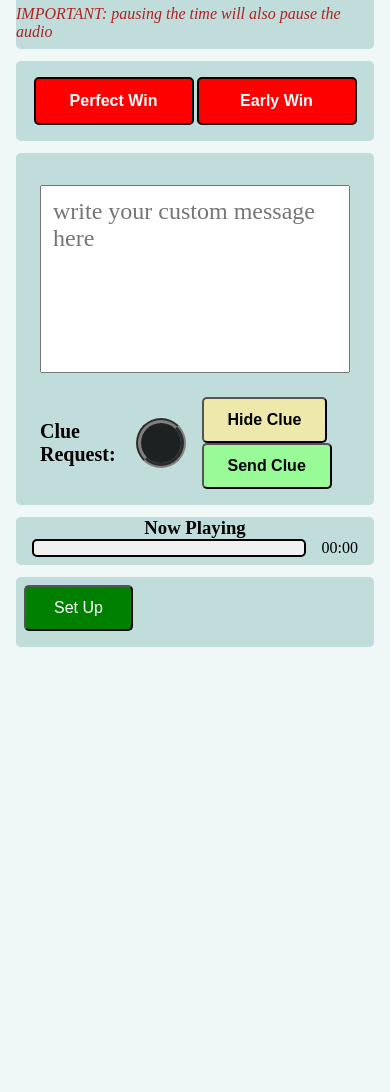
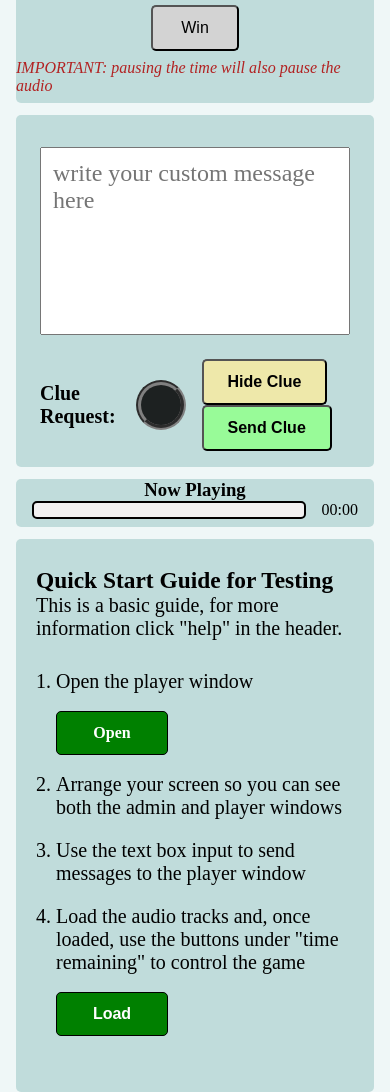
Before and after one commit to ollieChurch/escapeRadio, a plain HTML site: page index.html in a window 390 px wide. Shown: the part 304-1396 px from the top of the page. Before the commit the page ends 951 px from the top, so only its background shows below. Drawn offline with nearby package versions, Linux system fonts and the light colour scheme.

Commit message:
simplifies ending and adds quick start guide

```diff
--- a/css/admin.css
+++ b/css/admin.css
@@ -38,8 +38,7 @@ main {
         'play clue'
         'play time'
         'play time'
-        'play time'
-        'play stop';
+        'play time';
     max-width: 1500px;
     margin: 0 auto;
     padding: 0 1em;
@@ -244,6 +243,19 @@ button {
 
 /* ===== CONTROLS ===== */
 
+#setUp-container {
+    padding: 1em;
+    font-size: 1.25rem;
+}
+
+#setUp-container ol {
+    padding-left: 1em;
+}
+
+#setUp-container li {
+    padding: .5em 0;
+}
+
 .controls-container {
     display: flex;
     flex-direction: column;
@@ -265,46 +277,28 @@ button {
     background: lightgray;
 }
 
-#controls-setUp {
+.setUp-btn {
+    display: inline-block;
+    text-align: center;
+    border: 1px solid black;
+    border-radius: 5px;
 	background: green;
     color: white;
+    width: 7em;
+    padding: 0.75em 0;
+    margin: .5em 0;
+    text-decoration: none;
+    font-weight: bolder;
+}
+
+.setUp-btn:hover,
+.setUp-btn:focus {
+    background: palegoldenrod;
+    color: black;
 }
 
 .controls-note {
     color: firebrick;
-}
-
-/* ===== ENDING ===== */
-
-.ending-container {
-    grid-area: stop;
-    display: flex;
-    justify-content: space-around;
-    align-items: center;
-    background-size: cover;
-    width: 100%;
-    padding: 1em;
-}
-
-.button-ending {
-    height: 3em;
-    width: 10em;
-    background-color: red;
-    border: 2px solid black;
-    color: white;
-    font-size: 1rem;
-    font-weight: bold;
-}
-
-#button-ending-play {
-    background-color: palegoldenrod;
-    background-image: url(../images/hazard-background.jpg);
-    background-size: cover;
-    background-blend-mode:color;
-    width: 100%;
-    padding: .25em 0;
-    font-weight: bold;
-    font-size: 1.5rem;
 }
 
 /* ===== ENDING POP-UP ===== */
@@ -356,7 +350,6 @@ button {
         grid-auto-rows: unset;
         grid-template-areas:
         'time'
-        'stop'
         'clue'
         'trac'
         'play';
--- a/index.html
+++ b/index.html
@@ -16,7 +16,19 @@
 
         <main>
             <div class="container" id="playlist-container">
-                <button class="button-controls" id="controls-setUp">Set Up</button>
+                <div id='setUp-container'>
+                    <h3>Quick Start Guide for Testing</h3>
+                    <p>This is a basic guide, for more information click "help" in the header.</p>
+                    <ol>
+                        <li>Open the player window</li>
+                        <a class="button-controls setUp-btn" href="https://escaperadio.netlify.app/player" target="_blank">Open</a>
+                        <li>Arrange your screen so you can see both the admin and player windows</li>
+                        <li>Use the text box input to send messages to the player window</li>
+                        <li>Load the audio tracks and, once loaded, use the buttons under "time remaining" to control the game</li>
+                        <button class="button-controls setUp-btn" id="controls-setUp">Load</button>
+                    </ol>
+
+                </div>
             </div>
 
             <div class="container" id="clue-container">
@@ -66,14 +78,10 @@
                         <button class="button-controls" id="controls-play">Play</button>
                         <button class="button-controls" id="controls-pause">Pause</button>
                         <button class="button-controls" id="controls-reset">Reset</button>
+                        <button class="button-controls" id="button-ending-perfectWin">Win</button>
                     </div>
                     <p class="controls-note"><em>IMPORTANT: pausing the time will also pause the audio</em></p>
                 </div>
-            </div>
-
-            <div class="container ending-container">
-                    <button class="button-ending" id="button-ending-perfectWin">Perfect Win</button>
-                    <button class="button-ending" id="button-ending-earlyWin">Early Win</button>
             </div>
         </main>
 
--- a/js/radio.js
+++ b/js/radio.js
@@ -12,22 +12,18 @@ let gameOver
 const playButton = document.getElementById("controls-play")
 const pauseButton = document.getElementById("controls-pause")
 const resetButton = document.getElementById("controls-reset")
+const endingButton = document.getElementById("button-ending-perfectWin")
 const setUpButton = document.getElementById("controls-setUp")
 
-// ===== ENDINGS SET UP ===== //
-
-const earlyEndingButton = document.getElementById("button-ending-earlyWin")
-const perfectEndingButton = document.getElementById("button-ending-perfectWin")
-
 const failEndingTrack = "paradoxRadioFail"
-const earlyEndingTrack = "paradoxRadioEarly"
-const perfectEndingTrack = "paradoxRadioOnTime"
+const winEndingTrack = "paradoxRadioOnTime"
 
 let selectedEndTrack
 
 // ===== RADIO TRACK SET UP ===== //
 
 const playlistContainer = document.getElementById("playlist-container")
+const setUpContainer = document.getElementById("setUp-container")
 
 import { musicData } from "./musicData.js"
 let playlistTrackCards = document.getElementsByClassName("playlist-trackCard")
@@ -36,7 +32,7 @@ let trackCardHeight
 let radioPlaying
 
 function systemSetUp() {
-    setUpButton.style.display = "none"
+    setUpContainer.style.display = "none"
 
     // get data for each track and add it to the playlist
     musicData.forEach(track => {
@@ -99,15 +95,11 @@ function systemSetUp() {
             clearInterval(trackTimeInterval)
             resetGame()
         })
-    }, 6000)
-
-    // activate ending buttons
-    earlyEndingButton.addEventListener("click", () => {
-        selectEnding(earlyEndingTrack)
-    })
-    perfectEndingButton.addEventListener("click", () => {
-        selectEnding(perfectEndingTrack)
-    })
+        endingButton.style.background = "palegoldenrod"
+        endingButton.addEventListener("click", () => {
+            selectEnding(winEndingTrack)
+        })
+    }, 5000)
 }
 
 // ===== NOW PLAYING SET UP ===== //
@@ -277,11 +269,10 @@ function playlistCursor() {
 function selectEnding(track) {
     if (!gameOver) {
         selectedEndTrack = track
-        radioTrack.pause()
+        radioPlaying && radioTrack.pause()
         currentTrack = musicData.length
         playRadio()
-        earlyEndingButton.removeEventListener("click", selectEnding)
-        perfectEndingButton.removeEventListener("click", selectEnding)
+        endingButton.removeEventListener("click", selectEnding)
     }
 }
 
```
